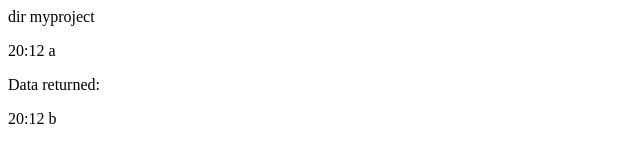
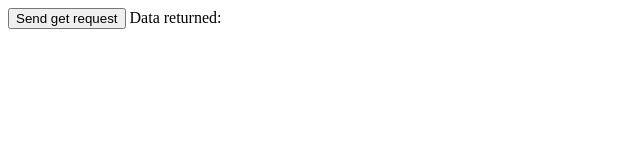
Before and after one commit to Baisangur-Dudayev/API-development-basis-project, a plain HTML site: page myproject/index.html in a window 1280 px wide. Shown: the whole page, without its empty margins (0-640 px from the left). Drawn offline with nearby package versions, Linux system fonts and the light colour scheme; no server answers.

Commit message:
Update index.html

```diff
--- a/myproject/index.html
+++ b/myproject/index.html
@@ -3,16 +3,14 @@
     <script defer src="https://unpkg.com/alpinejs@3.5.0/dist/cdn.min.js"></script>
 </head>
 <body>
-    <p>dir myproject</p>
-     <p>20:12 a</p>
     <div x-data="{
         responsedata: null,
         async getData() {
             this.responsedata = await (await fetch('https://useritem-api-service-baisangur-dudayev.cloud.okteto.net/authors/')).json();
         }
-    }" x-init="getData">
-        Data returned: <strong x-text="responsedata[0]">Placeholder</strong>
+    }">
+        <button x-on:click="getData">Send get request</button>
+        Data returned: <strong x-text="responsedata">Placeholder</strong>
     </div>
-    <p>20:12 b</p>
 </body>
 </html>
```
